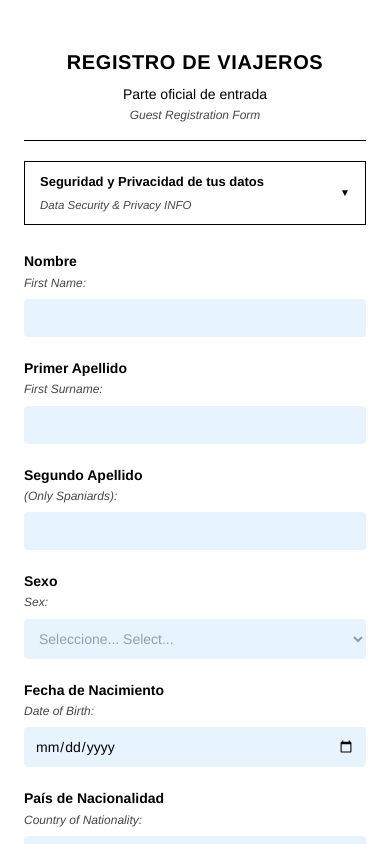
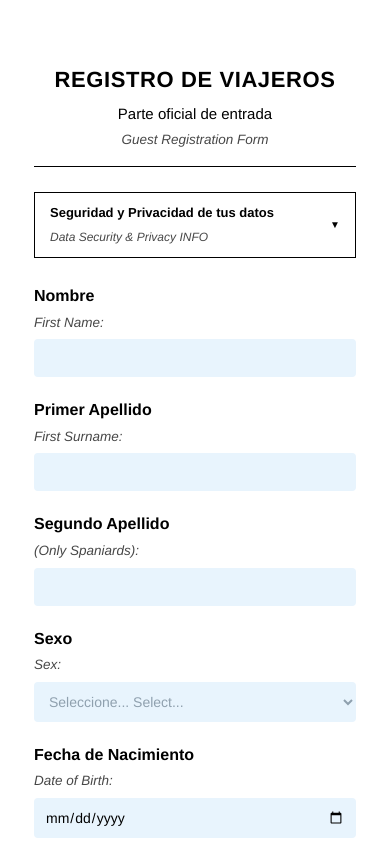
Before and after one commit to Airbnb-Sevilla/Parte-Viajeros, a plain HTML site: page index.html in a window 390 px wide. Shown: the top 844 px of the page. Drawn offline with Linux system fonts and the light colour scheme.

Commit message:
Update index.html

```diff
--- a/index.html
+++ b/index.html
@@ -129,27 +129,27 @@
         .btn-editar .en { color: #333333; }
         .btn-editar:hover .en { color: #e0e0e0; }
 
-        /* ADAPTACIÓN MÓVIL OPTIMIZADA SIN ROTURAS DE LÍNEA */
+        /* ADAPTACIÓN MÓVIL OPTIMIZADA CON MÁXIMA LEGIBILIDAD */
         @media screen and (max-width: 500px) {
-            /* Reducción de márgenes exteriores e interiores para maximizar espacio útil */
-            body { padding: 12px; }
-            .container { padding: 12px; margin: 5px auto; }
+            /* Márgenes intermedios para dar un aspecto más desahogado y elegante */
+            body { padding: 16px; }
+            .container { padding: 18px; margin: 10px auto; }
 
-            /* Ajuste de escala tipográfica en las etiquetas */
-            label { font-size: 14px; margin-bottom: 6px; }
+            /* Aumento del tamaño de letra en las etiquetas principales */
+            label { font-size: 16px; margin-bottom: 6px; }
 
-            /* Forzar el salto de línea limpio para el inglés de forma compacta */
+            /* Salto de línea limpio con tamaño generoso para la traducción */
             label .en, .subtitle .en, #btn-revisar .en {
                 display: block;
                 margin-left: 0;
-                margin-top: 1px;
-                font-size: 12px;
+                margin-top: 3px;
+                font-size: 13.5px;
             }
 
-            /* Convertir las filas paralelas de campos a un flujo vertical nativo */
+            /* Conversión a flujo vertical manteniendo espacio amplio */
             .row { flex-direction: column; gap: 0; }
 
-            /* Mantener el control de la cabecera del acordeón */
+            /* Estructura pulida para el acordeón */
             .accordion-header {
                 flex-direction: column;
                 align-items: flex-start;
@@ -159,9 +159,9 @@
             .accordion-header .en {
                 display: block;
                 margin-left: 0;
-                margin-top: 3px;
+                margin-top: 4px;
                 font-weight: normal;
-                font-size: 11.5px;
+                font-size: 12px;
             }
             .accordion-header::after {
                 position: absolute;
@@ -170,9 +170,9 @@
                 transform: translateY(-50%);
             }
 
-            /* Escala de títulos de sección */
-            .subtitle { font-size: 14px; margin-bottom: 20px; }
-            h2 { font-size: 20px; }
+            /* Escala tipográfica mejorada para los títulos principales */
+            .subtitle { font-size: 15px; margin-bottom: 25px; }
+            h2 { font-size: 22px; }
         }
     </style>
 </head>
@@ -199,7 +199,7 @@
                     <ul>
                         <li><strong>Circuito 100% privado:</strong> Este formulario es propio. Tus datos viajan cifrados directamente a nuestro correo seguro, sin intermediarios comerciales.</li>
                         <li><strong>Sin fines comerciales:</strong> Solo se recopilan para el registro obligatorio ante las Autoridades de Seguridad (Policía/Guardia Civil). Nunca se usarán para publicidad.</li>
-                        <li><strong>Conservación limitada:</strong> Se guardan bajo estricta confidencialidad (RGPD) and se eliminarán definitivamente tras cumplir el plazo legal.</li>
+                        <li><strong>Conservación limitada:</strong> Se guardan bajo estricta confidencialidad (RGPD) y se eliminarán definitivamente tras cumplir el plazo legal.</li>
                     </ul>
                 </div>
                 <div class="lang-section privacy-en">
```
